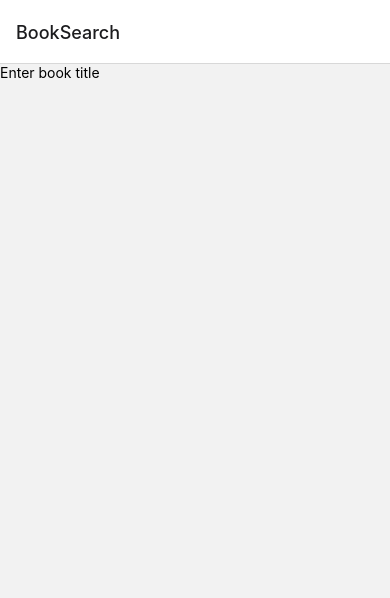
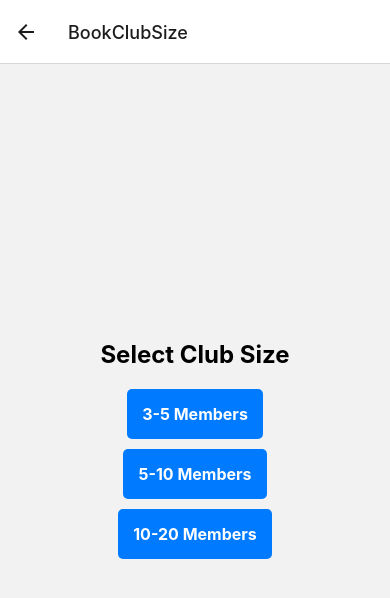
Before and after one commit to somestufficode/BookMate, a React Native app: screen /BookClubSize in a window 390 px wide. Before the commit this address had no page. Shown: the top 598 px of the page. Built offline with nearby package versions, Linux system fonts and the light colour scheme.

Commit message:
add book details for form // partner or club

```diff
--- a/App.js
+++ b/App.js
@@ -1,34 +1,33 @@
-import { StatusBar } from 'expo-status-bar';
-import { StyleSheet, Text, View } from 'react-native';
+// App.js
+import React from 'react';
+import { NavigationContainer } from '@react-navigation/native';
+import { createStackNavigator } from '@react-navigation/stack';
+import BookForm from './src/BookForm/BookForm';
+import BookDetailsPage from './src/BookDetails/BookDetails';
+import AdditionalBookDetails from './src/AdditionalBookDetails/AdditionalBookDetails';
+import BookSearch from './src/BookSearch/BookSearch';
 import Register from './src/Register/Register';
 import Main from './src/Main/Main';
-import BookForm from './src/BookForm/BookForm';
-import BookSearch from './src/BookSearch/BookSearch';
-import { NavigationContainer } from '@react-navigation/native';
-import { createStackNavigator } from '@react-navigation/stack';
-import 'react-native-gesture-handler';
-
+import BookClubSize from './src/BookClubSize/BookClubSize';
+import BookClubFrequency from './src/BookClubFrequency/BookClubFrequency';
 
 const Stack = createStackNavigator();
 
-export default function App() {
+const App = () => {
   return (
     <NavigationContainer>
-            <Stack.Navigator>
-                <Stack.Screen name="BookSearch" component={BookSearch} />
-                <Stack.Screen name="BookForm" component={BookForm} />
-                <Stack.Screen name="Register" component={Register} />
-                <Stack.Screen name="Main" component={Main} />
-            </Stack.Navigator>
+      <Stack.Navigator>
+        <Stack.Screen name="BookForm" component={BookForm} />
+        <Stack.Screen name="BookDetails" component={BookDetailsPage} />
+        <Stack.Screen name="AdditionalBookDetails" component={AdditionalBookDetails} />
+        <Stack.Screen name="BookSearch" component={BookSearch} />
+        <Stack.Screen name="Register" component={Register} />
+        <Stack.Screen name="Main" component={Main} />
+        <Stack.Screen name="BookClubSize" component={BookClubSize} />
+        <Stack.Screen name="BookClubFrequency" component={BookClubFrequency} />
+      </Stack.Navigator>
     </NavigationContainer>
   );
-}
+};
 
-const styles = StyleSheet.create({
-  container: {
-    flex: 1,
-    backgroundColor: '#ccc',
-    alignItems: 'center',
-    justifyContent: 'center',
-  },
-});
+export default App;
--- /dev/null
+++ b/src/AdditionalBookDetails/AdditionalBookDetails.js
@@ -0,0 +1,63 @@
+import React, { useState } from 'react';
+import { View, Text, TouchableOpacity, StyleSheet } from 'react-native';
+
+const AdditionalBookDetails = ({ navigation }) => {
+  // State variables to manage user selections
+  const [bookPartnerCount, setBookPartnerCount] = useState('');
+  const [meetingFrequency, setMeetingFrequency] = useState('');
+
+  const handleBookPartner = () => {
+    // Navigate to the screen for selecting book partner frequency
+    navigation.navigate('BookClubFrequency');
+  };
+
+  const handleBookClub = () => {
+    // Navigate to the screen for selecting book club size
+    navigation.navigate('BookClubSize');
+  };
+
+  const handleSubmit = () => {
+    console.log('Book partner count:', bookPartnerCount);
+    console.log('Meeting frequency:', meetingFrequency);
+  };
+
+  return (
+    <View style={styles.container}>
+      <Text style={styles.title}>Choose an Option</Text>
+      <TouchableOpacity style={styles.optionButton} onPress={handleBookPartner}>
+        <Text style={styles.optionButtonText}>Find a Book Partner</Text>
+      </TouchableOpacity>
+      <TouchableOpacity style={styles.optionButton} onPress={handleBookClub}>
+        <Text style={styles.optionButtonText}>Start a Book Club</Text>
+      </TouchableOpacity>
+    </View>
+  );
+};
+
+
+const styles = StyleSheet.create({
+  container: {
+    flex: 1,
+    justifyContent: 'center',
+    alignItems: 'center',
+    padding: 20,
+  },
+  title: {
+    fontSize: 24,
+    fontWeight: 'bold',
+    marginBottom: 20,
+  },
+  optionButton: {
+    backgroundColor: '#007AFF',
+    padding: 15,
+    borderRadius: 5,
+    marginBottom: 10,
+  },
+  optionButtonText: {
+    color: '#fff',
+    fontWeight: 'bold',
+    fontSize: 16,
+  },
+});
+
+export default AdditionalBookDetails;
--- /dev/null
+++ b/src/BookClubFrequency/BookClubFrequency.js
@@ -0,0 +1,52 @@
+// BookPartnerFrequency.js
+import React from 'react';
+import { View, Text, TouchableOpacity, StyleSheet } from 'react-native';
+
+const BookClubFrequency = ({ navigation }) => {
+
+  const handleFrequencySelection = (frequency) => {
+    // Navigate to the next screen or perform any other action based on frequency selection
+  };
+
+  return (
+    <View style={styles.container}>
+      <Text style={styles.title}>Select Frequency</Text>
+      <TouchableOpacity style={styles.frequencyButton} onPress={() => handleFrequencySelection('Once a week')}>
+        <Text style={styles.frequencyButtonText}>Once a Week</Text>
+      </TouchableOpacity>
+      <TouchableOpacity style={styles.frequencyButton} onPress={() => handleFrequencySelection('Twice a week')}>
+        <Text style={styles.frequencyButtonText}>Twice a Week</Text>
+      </TouchableOpacity>
+      <TouchableOpacity style={styles.frequencyButton} onPress={() => handleFrequencySelection('More than twice a week')}>
+        <Text style={styles.frequencyButtonText}>More than Twice a Week</Text>
+      </TouchableOpacity>
+    </View>
+  );
+};
+
+const styles = StyleSheet.create({
+  container: {
+    flex: 1,
+    justifyContent: 'center',
+    alignItems: 'center',
+    padding: 20,
+  },
+  title: {
+    fontSize: 24,
+    fontWeight: 'bold',
+    marginBottom: 20,
+  },
+  frequencyButton: {
+    backgroundColor: '#007AFF',
+    padding: 15,
+    borderRadius: 5,
+    marginBottom: 10,
+  },
+  frequencyButtonText: {
+    color: '#fff',
+    fontWeight: 'bold',
+    fontSize: 16,
+  },
+});
+
+export default BookClubFrequency;
--- /dev/null
+++ b/src/BookClubSize/BookClubSize.js
@@ -0,0 +1,53 @@
+// BookClubSize.js
+import React from 'react';
+import { View, Text, TouchableOpacity, StyleSheet } from 'react-native';
+
+const BookClubSize = ({ navigation }) => {
+
+    const handleClubSizeSelection = (size) => {
+        // Navigate to the frequency component with the selected club size
+        navigation.navigate('BookClubFrequency', { clubSize: size });
+      };
+
+  return (
+    <View style={styles.container}>
+      <Text style={styles.title}>Select Club Size</Text>
+      <TouchableOpacity style={styles.sizeButton} onPress={() => handleClubSizeSelection('3-5 members')}>
+        <Text style={styles.sizeButtonText}>3-5 Members</Text>
+      </TouchableOpacity>
+      <TouchableOpacity style={styles.sizeButton} onPress={() => handleClubSizeSelection('5-10 members')}>
+        <Text style={styles.sizeButtonText}>5-10 Members</Text>
+      </TouchableOpacity>
+      <TouchableOpacity style={styles.sizeButton} onPress={() => handleClubSizeSelection('10-20 members')}>
+        <Text style={styles.sizeButtonText}>10-20 Members</Text>
+      </TouchableOpacity>
+    </View>
+  );
+};
+
+const styles = StyleSheet.create({
+  container: {
+    flex: 1,
+    justifyContent: 'center',
+    alignItems: 'center',
+    padding: 20,
+  },
+  title: {
+    fontSize: 24,
+    fontWeight: 'bold',
+    marginBottom: 20,
+  },
+  sizeButton: {
+    backgroundColor: '#007AFF',
+    padding: 15,
+    borderRadius: 5,
+    marginBottom: 10,
+  },
+  sizeButtonText: {
+    color: '#fff',
+    fontWeight: 'bold',
+    fontSize: 16,
+  },
+});
+
+export default BookClubSize;
--- /dev/null
+++ b/src/BookDetails/BookDetails.js
@@ -0,0 +1,84 @@
+// BookDetailsPage.js
+import React from 'react';
+import { Text, Image, StyleSheet, View, TouchableOpacity } from 'react-native';
+import { ScrollView } from 'react-native-gesture-handler';
+import { useNavigation } from '@react-navigation/native';
+
+const BookDetailsPage = ({ route }) => {
+    const navigation = useNavigation();
+
+    const { book } = route.params || {};
+
+    if (!book || !book.volumeInfo) {
+        return <Text>Loading...</Text>;
+      }
+
+    const { title, authors, description, imageLinks } = book.volumeInfo;
+
+    const handleAddBook = () => {
+        navigation.navigate('AdditionalBookDetails');
+    };
+
+
+    return (
+        <ScrollView contentContainerStyle={styles.container}>
+        <View style={styles.detailsContainer}>
+          <Text style={styles.title}>{title}</Text>
+          <Text style={styles.author}>{authors && authors[0]}</Text>
+          <Text style={styles.description}>{description}</Text>
+        </View>
+          <View style={styles.imageContainer}>
+            <Image source={{ uri: imageLinks && imageLinks.thumbnail }} style={styles.image} />
+          </View>
+
+          <TouchableOpacity style={styles.addButton} onPress={handleAddBook}>
+                <Text style={styles.addButtonLabel}>Add Book</Text>
+        </TouchableOpacity>
+
+        </ScrollView>
+      );
+};
+
+const styles = StyleSheet.create({
+    container: {
+        flex: 1,
+        justifyContent: 'center',
+        alignItems: 'center',
+        padding: 20,
+    },
+    detailsContainer: {
+        marginBottom: 20,
+    },
+    title: {
+        fontSize: 20,
+        fontWeight: 'bold',
+        marginBottom: 10,
+    },
+    author: {
+        marginBottom: 10,
+    },
+    description: {
+        marginBottom: 10,
+    },
+    addButton: {
+        backgroundColor: '#007AFF',
+        paddingVertical: 10,
+        paddingHorizontal: 20,
+        borderRadius: 5,
+        marginBottom: 20,
+    },
+    addButtonLabel: {
+        color: '#fff',
+        fontWeight: 'bold',
+    },
+    imageContainer: {
+        alignItems: 'center',
+    },
+    image: {
+        width: 100,
+        height: 150,
+    },
+});
+
+
+export default BookDetailsPage;
--- a/src/BookForm/BookForm.js
+++ b/src/BookForm/BookForm.js
@@ -1,64 +1,100 @@
 import React, { useState, useEffect } from 'react';
-import { View, Text, TextInput, Button } from 'react-native';
-import auth from '@react-native-firebase/auth';
-import database from '@react-native-firebase/database';
+import { View, TextInput, FlatList, TouchableOpacity, Text, StyleSheet } from 'react-native';
+import { useNavigation } from '@react-navigation/native';
 
-const BookForm = () => {
-  const [title, setTitle] = useState('');
-  const [author, setAuthor] = useState('');
-  const [user, setUser] = useState(null);
+const SearchPage = () => {
+  const [searchTerm, setSearchTerm] = useState('');
+  const [searchResults, setSearchResults] = useState([]);
+  const [isSearching, setIsSearching] = useState(false);
+  const navigation = useNavigation();
 
   useEffect(() => {
-    const unsubscribe = auth().onAuthStateChanged((user) => {
-      setUser(user);
-    });
+    // Implement the searchBooks function to search for books
+    const searchBooks = async () => {
+      try {
+        setIsSearching(true);
+        if (searchTerm === '') {
+          setSearchResults([]);
+          setIsSearching(false);
+          return;
+        }
+        const apiKey = 'AIzaSyDN5R0GHTM6PXsT9QzM8p1JToNsY-IKYi8';
+        const apiUrl = `https://www.googleapis.com/books/v1/volumes?q=${searchTerm}&key=${apiKey}`;
+        const response = await fetch(apiUrl);
+        const data = await response.json();
+        if (data.items) {
+          setSearchResults(data.items);
+        } else {
+          setSearchResults([]);
+        }
+        setIsSearching(false);
+      } catch (error) {
+        console.error('Error searching for books:', error);
+        setIsSearching(false);
+      }
+    };
 
-    return () => {
-      unsubscribe();
-    };
-  }, []);
+    const timeoutId = setTimeout(searchBooks, 300); // Debounce the search to avoid making too many requests while typing
+    return () => clearTimeout(timeoutId);
+  }, [searchTerm]);
 
-  const handleSubmit = async () => {
-    try {
-      if (!user) {
-        console.log('User not signed in. Cannot add book.');
-        return;
-      }
-
-      const uid = user.uid;
-
-      // Now you can use 'uid' to reference the current user's identifier
-      await database().ref(`/users/${uid}/books`).push({
-        title: title,
-        // Add other fields
-      });
-
-      console.log('Book added successfully!');
-      // You can navigate or show a success message here
-    } catch (error) {
-      console.error('Error adding book: ', error);
-    }
+  const handleBookSelection = (book) => {
+    navigation.navigate('BookDetails', { book });
   };
 
-
   return (
-    <View>
-      <Text>Title:</Text>
+    <View style={styles.container}>
       <TextInput
-        value={title}
-        onChangeText={(text) => setTitle(text)}
-        placeholder="Enter book title"
+        style={styles.input}
+        placeholder="Search for a book..."
+        value={searchTerm}
+        onChangeText={setSearchTerm}
       />
-        <Text>Author:</Text>
-        <TextInput
-        value={author}
-        onChangeText={(text) => setAuthor(text)}
-        placeholder="Enter book author"
+      {isSearching && <Text style={styles.loadingText}>Searching...</Text>}
+      <FlatList
+        data={searchResults}
+        keyExtractor={(item) => item.id}
+        renderItem={({ item }) => (
+          <TouchableOpacity onPress={() => handleBookSelection(item)}>
+            <View style={styles.dropdownItem}>
+              <Text>{item.volumeInfo.title}</Text>
+            </View>
+          </TouchableOpacity>
+        )}
       />
-      {/* Add other input fields for book details */}
-      <Button title="Submit" onPress={handleSubmit} />
     </View>
   );
 };
 
-export default BookForm;
+const styles = StyleSheet.create({
+  container: {
+    flex: 1,
+    justifyContent: 'flex-start',
+    alignItems: 'center',
+    paddingTop: 20,
+    paddingHorizontal: 20,
+    backgroundColor: '#FFFFFF',
+  },
+  input: {
+    width: '100%',
+    marginBottom: 10,
+    paddingVertical: 10,
+    paddingHorizontal: 15,
+    borderWidth: 1,
+    borderColor: '#CCCCCC',
+    borderRadius: 20,
+  },
+  dropdownItem: {
+    paddingVertical: 10,
+    paddingHorizontal: 15,
+    borderBottomWidth: 1,
+    borderBottomColor: '#CCCCCC',
+    borderRadius: 20,
+  },
+  loadingText: {
+    alignSelf: 'flex-start',
+    marginBottom: 10,
+  },
+});
+
+export default SearchPage;
--- a/src/BookSearch/BookSearch.js
+++ b/src/BookSearch/BookSearch.js
@@ -43,7 +43,7 @@ const BookSearch = () => {
       <TextInput
         placeholder="Enter book title"
         value={searchTerm}
-        onChangeText={searchBooks}
+        onChangeText={searchBooks} // Trigger searchBooks function on text change
       />
 
       <FlatList
```
